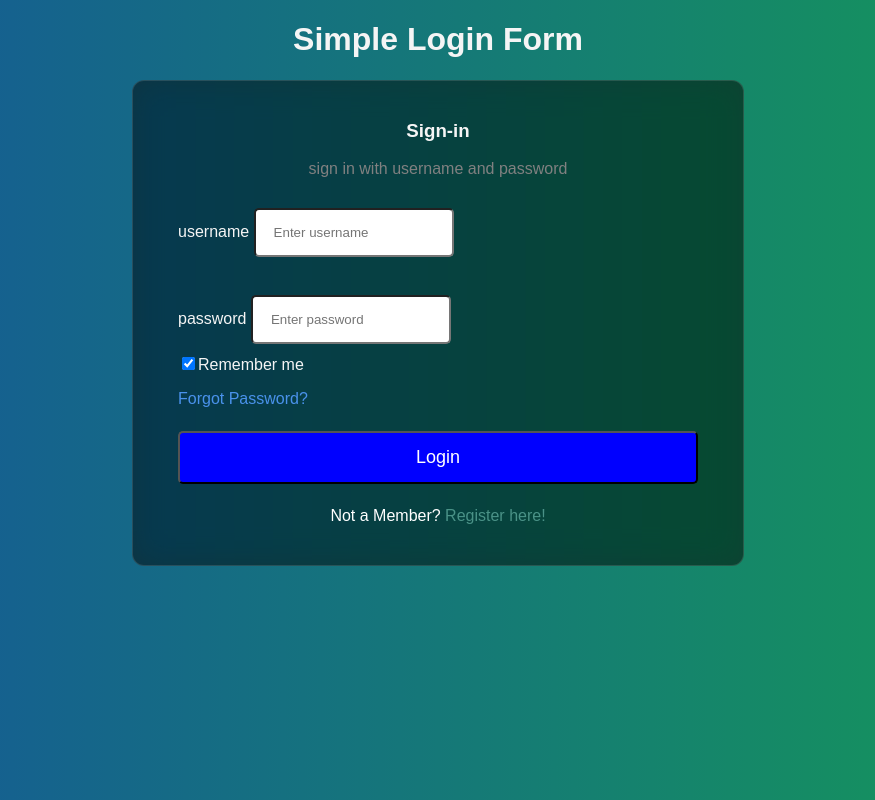
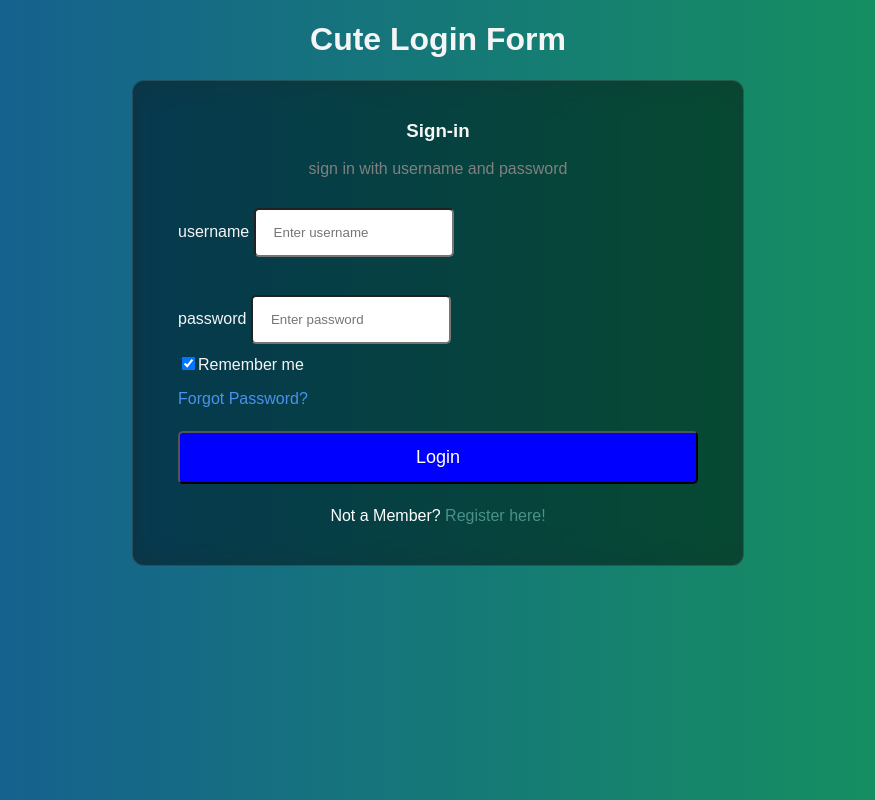
Before and after one commit to switjeph/Simple-Login-Page, a plain HTML site: page index.html in a window 1280 px wide. Shown: the whole page, without its empty margins (202-1077 px from the left). Drawn offline with Linux system fonts and the light colour scheme.

Commit message:
Changed projet title

```diff
--- a/index.html
+++ b/index.html
@@ -9,7 +9,7 @@
 </head>
 
 <body>
-    <h1>Simple Login Form</h1>
+    <h1>Cute Login Form</h1>
     <form action="">
         <div class="headings-container">
             <h3>Sign-in</h3>
```
